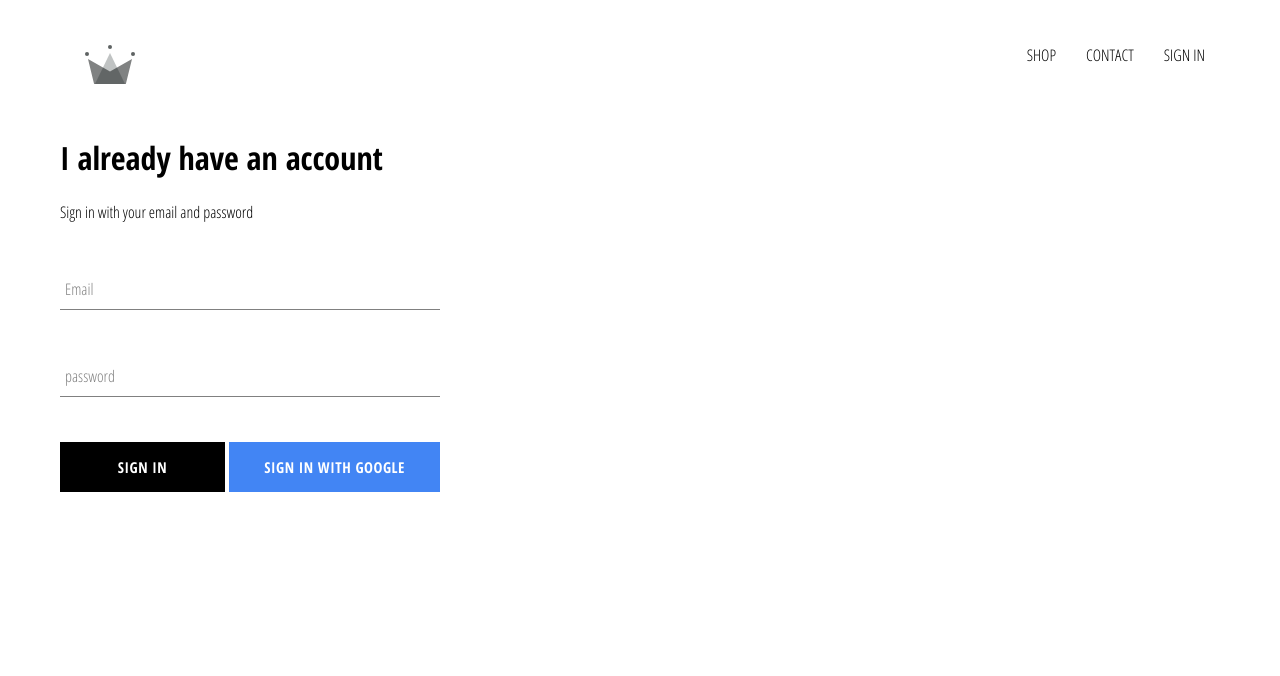
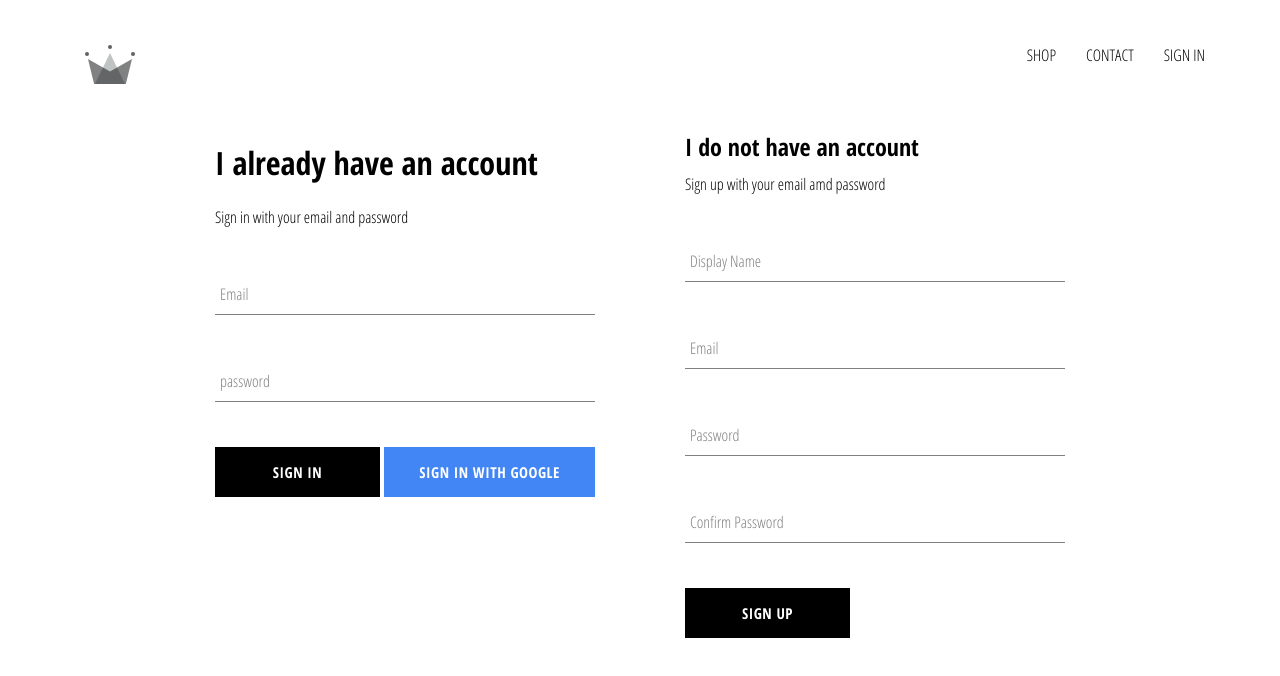
Before and after one commit to gkunst85/crwn-clothing, a React (Create React App) app: page /signin in a window 1280 px wide. Shown: the top 676 px of the page. Built offline with nearby package versions, Linux system fonts and the light colour scheme; no server answers.

Commit message:
implemented firebase utils, included ability to store authenticated users into our firestore database

```diff
--- a/src/App.js
+++ b/src/App.js
@@ -4,20 +4,39 @@
 import ShopPage from './pages/shop/shop.component'
 import SignInAndSignUp from "./pages/sign-in-and-sign-up/sign-in-and-sign-up.component";
 import Header from './components/header/header.component'
-import { auth } from './firebase/firebase.utils';
+import { auth, createUserProfileDocument } from './firebase/firebase.utils';
 
 import './App.css';
 
 class App extends React.Component {
-  state = {
-    currentUser: null
+
+  constructor() {
+    super();
+
+    this.state = {
+      currentUser: null
+    }
   }
 
   unsubscribeFomAuth = null;
 
   componentDidMount() {
-    this.unsubscribeFomAuth = auth.onAuthStateChanged(user => {
-      this.setState({ currentUser: user });
+    this.unsubscribeFomAuth = auth.onAuthStateChanged(async userAuth => {
+      if (userAuth) {
+        const userRef = await createUserProfileDocument(userAuth);
+
+        userRef.onSnapshot(Snapshot => {
+          this.setState({
+            currentUser: {
+              id: Snapshot.id,
+              ...Snapshot.data()
+            }
+          })
+        })
+      }
+      else {
+        this.setState({ currentUser: userAuth });
+      }
     })
   }
 
--- /dev/null
+++ b/src/components/sign-up/sign-up.component.jsx
@@ -0,0 +1,97 @@
+import React from 'react';
+import FormInput from '../form-input/form-input.component';
+import CustomButton from '../custom-button/custom-button.component'
+import { auth, createUserProfileDocument } from '../../firebase/firebase.utils'
+
+import './sign-up.styles.scss'
+
+
+class SignUp extends React.Component {
+    constructor() {
+        super();
+
+        this.state = {
+            displayName: '',
+            email: '',
+            password: '',
+            confirmPassword: ''
+        }
+    }
+
+    handleSubmit = async event => {
+        event.preventDefault();
+
+        const { displayName, email, password, confirmPassword } = this.state;
+        if (password !== confirmPassword) {
+            alert("password don't match");
+
+            return;
+        }
+
+        try {
+            const { user } = await auth.createUserWithEmailAndPassword(email, password);
+
+            await createUserProfileDocument(user, { displayName });
+
+            this.setState({
+                displayName: '',
+                email: '',
+                password: '',
+                confirmPassword: ''
+            })
+        }
+        catch (error) {
+            console.log(error);
+        }
+    }
+
+    handleChange = event => {
+        const { name, value } = event.target
+
+        this.setState({ [name]: value });
+    }
+
+    render() {
+        const { displayName, email, password, confirmPassword } = this.state;
+
+        return (
+            <div className='sign-up'>
+                <h2 className='title'>I do not have an account</h2>
+                <span>Sign up with your email amd password</span>
+                <form className='sign-up-form' onSubmit={this.handleSubmit}>
+                    <FormInput
+                        type='text'
+                        name='displayName'
+                        value={displayName}
+                        onChange={this.handleChange}
+                        label='Display Name'
+                        required />
+                    <FormInput
+                        type='email'
+                        name='email'
+                        value={email}
+                        onChange={this.handleChange}
+                        label='Email'
+                        required />
+                    <FormInput
+                        type='password'
+                        name='password'
+                        value={password}
+                        onChange={this.handleChange}
+                        label='Password'
+                        required />
+                    <FormInput
+                        type='password'
+                        name='confirmPassword'
+                        value={confirmPassword}
+                        onChange={this.handleChange}
+                        label='Confirm Password'
+                        required />
+                    <CustomButton type='submit'>SIGN UP</CustomButton>
+                </form>
+            </div>
+        )
+    }
+}
+
+export default SignUp;
--- /dev/null
+++ b/src/components/sign-up/sign-up.styles.scss
@@ -0,0 +1,9 @@
+.sign-up {
+    display: flex;
+    flex-direction: column;
+    width: 380px;
+
+    .title {
+        margin: 10px 0;
+    }
+}
--- a/src/firebase/firebase.utils.js
+++ b/src/firebase/firebase.utils.js
@@ -13,8 +13,34 @@
     measurementId: "G-5TJ565TFB0"
 };
 
+export const createUserProfileDocument = async (userAuth, additionalData) => {
+    if (!userAuth)
+        return;
+
+    const userRef = firestore.doc(`users/${userAuth.uid}`);
+    const snapShot = await userRef.get();
+
+    if (!snapShot.exists) {
+        const { displayName, email } = userAuth;
+        const createdAt = new Date();
+
+        try {
+            await userRef.set({
+                displayName,
+                email,
+                createdAt,
+                ...additionalData
+            })
+        }
+        catch (error) {
+            console.log('error creating user', error.message);
+        }
+    }
+
+    return userRef;
+}
+
 firebase.initializeApp(config);
-// firebase.analytics();
 
 export const auth = firebase.auth();
 export const firestore = firebase.firestore();
--- a/src/pages/sign-in-and-sign-up/sign-in-and-sign-up.component.jsx
+++ b/src/pages/sign-in-and-sign-up/sign-in-and-sign-up.component.jsx
@@ -1,11 +1,15 @@
 import React from 'react';
 import SignIn from "../../components/sign-in/sign-in.component";
+import SignUp from '../../components/sign-up/sign-up.component';
 
 import './sign-in-and-sign-up.styles.scss';
 
 const SignInAndSignUpPage = () => {
     return (
-        <SignIn />
+        <div className="sign-in-and-sign-up">
+            <SignIn />
+            <SignUp />
+        </div>
     );
 };
 
--- a/src/pages/sign-in-and-sign-up/sign-in-and-sign-up.styles.scss
+++ b/src/pages/sign-in-and-sign-up/sign-in-and-sign-up.styles.scss
@@ -0,0 +1,6 @@
+.sign-in-and-sign-up {
+    width: 850px;
+    display: flex;
+    justify-content: space-between;
+    margin: 30px auto;
+}
```
